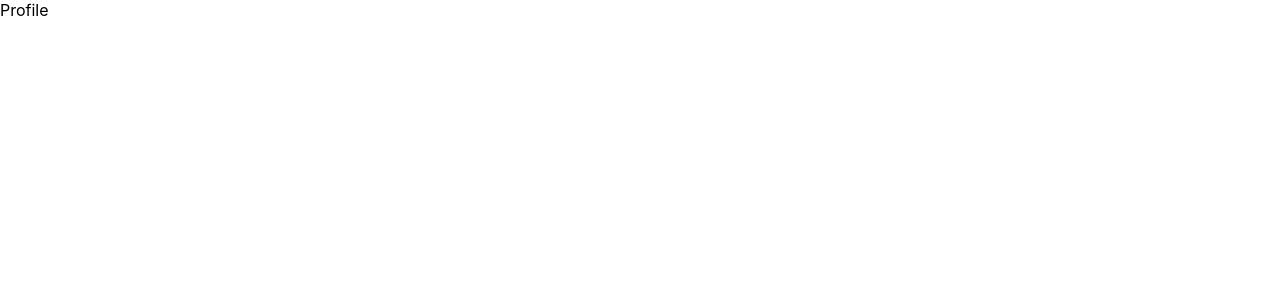
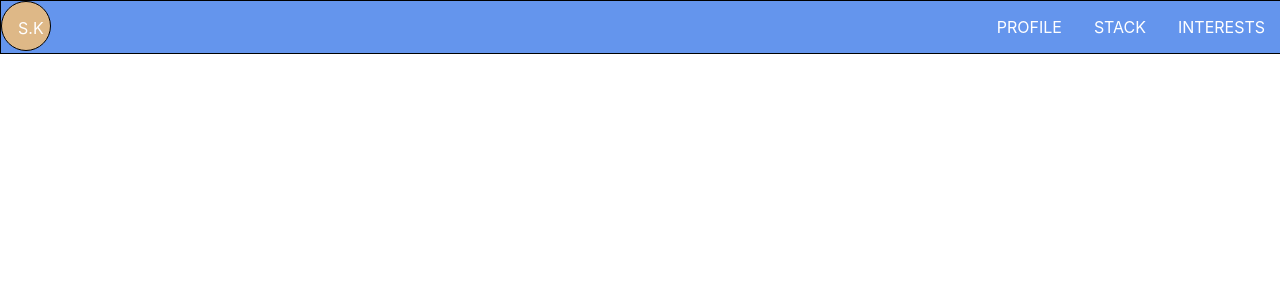
Before and after one commit to SolomonKitonyi/Portifolio, a React (Create React App) app: page /profile in a window 1280 px wide. Shown: the top 300 px of the page. Built offline with nearby package versions, Linux system fonts and the light colour scheme.

Commit message:
add header

```diff
--- a/src/components/Interests.tsx
+++ b/src/components/Interests.tsx
@@ -1,9 +1,11 @@
 import React from "react";
-import { DefaultDeserializer } from "v8";
+import Header from "./Header";
 
 const Interests = () => {
     return (
-        <div>Interests</div>
+        <div>
+            <Header />
+        </div>
     );
 }
 
--- a/src/components/Profile.tsx
+++ b/src/components/Profile.tsx
@@ -1,8 +1,11 @@
 import React from "react";
+import Header from "./Header";
 
 const Profile = () => {
     return (
-        <div>Profile</div>
+        <div>
+            <Header />
+        </div>
     );
 }
 
```
